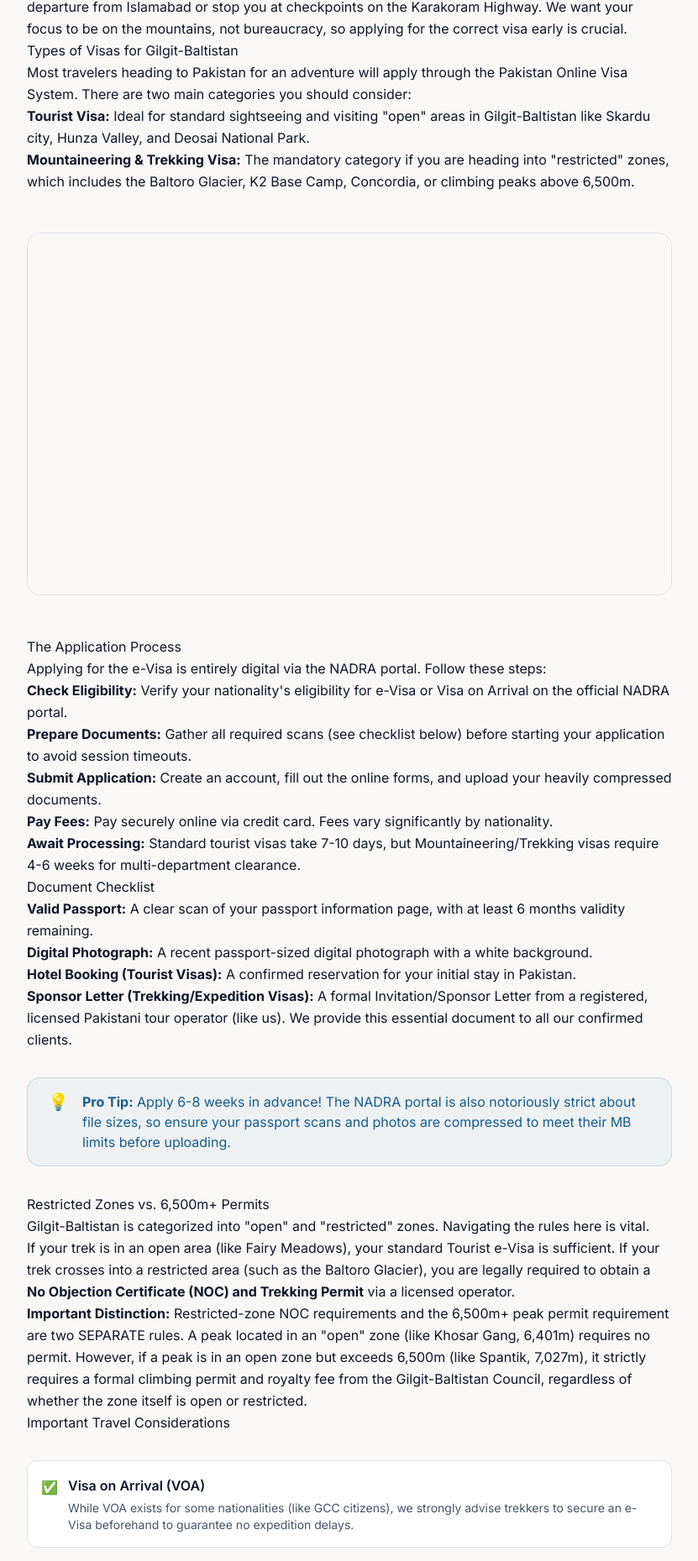
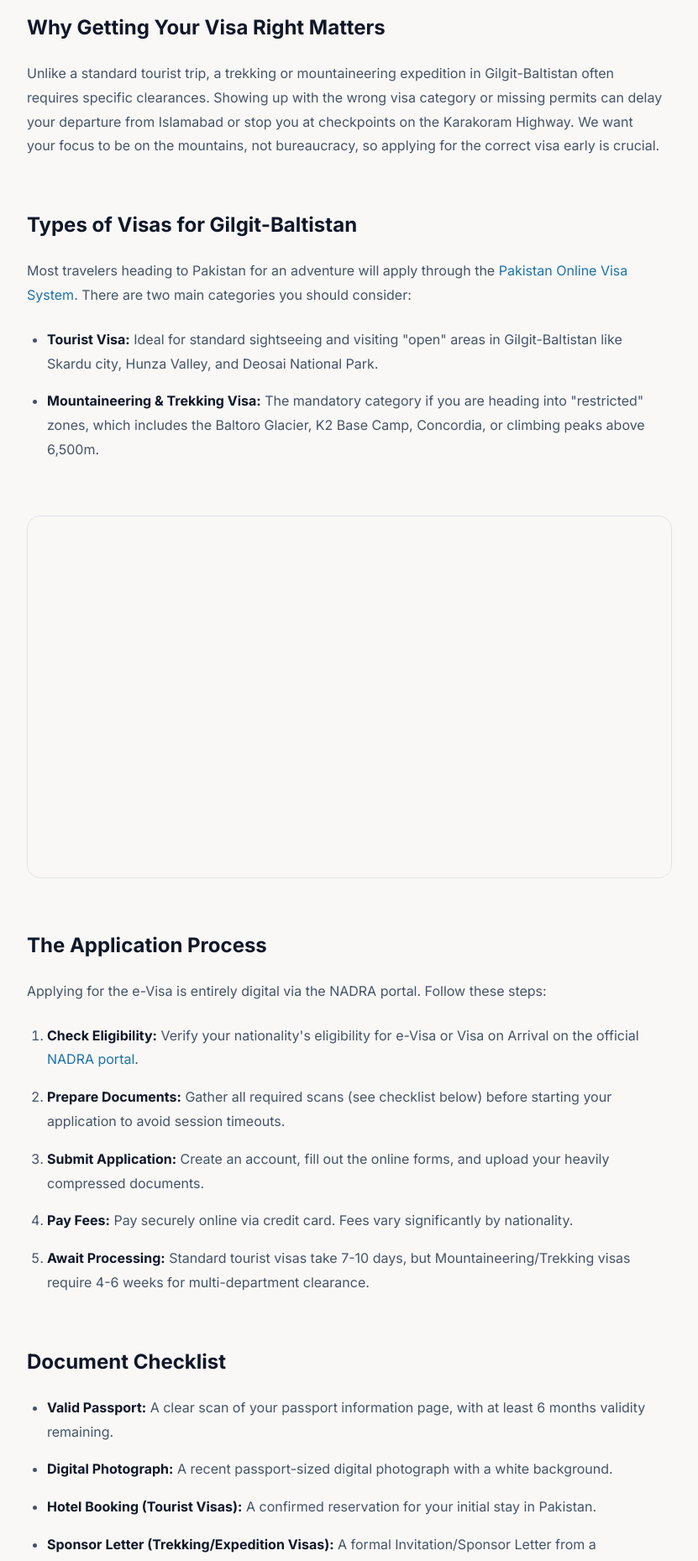
Before and after one commit to zaigham63466-sketch/WEBSITE-FINAL, a React (Vite) app: page /pakistan-visa-guide in a window 1280 px wide. Shown: the part 878-2737 px from the top of the page at 84% size, without its empty margins (224-1055 px from the left). Built offline with nearby package versions, Linux system fonts and the light colour scheme.

Commit message:
Fix typography and spacing issues on Visa Guide page

```diff
--- a/src/pages/VisaGuidePage.tsx
+++ b/src/pages/VisaGuidePage.tsx
@@ -15,39 +15,41 @@ export default function VisaGuidePage() {
       <section className="py-16 px-6">
         <div className="max-w-3xl mx-auto flex flex-col gap-12">
           <ScrollReveal>
-            <div className="prose prose-invert prose-lg max-w-none prose-headings:font-semibold prose-a:text-primary hover:prose-a:text-primary/80">
+            <div className="text-base">
 
-              <p className="lead text-xl text-muted-foreground mb-8">
+              <p className="text-xl text-muted-foreground leading-[1.8] mb-12 max-w-[75ch]">
                 Planning a trek in the Karakoram is an exciting journey, and the first step is getting your paperwork in order. Pakistan's visa process has been heavily modernized in recent years, making it easier than ever for foreign trekkers and mountaineers to explore Gilgit-Baltistan. Here is exactly what you need to know to secure your visa smoothly.
               </p>
 
               {/* Table of Contents */}
-              <div className="bg-card/50 border border-border rounded-xl p-6 mb-12 not-prose">
+              <div className="bg-card/50 border border-border rounded-xl p-6 mb-16">
                 <h3 className="text-lg font-bold mb-4 text-foreground">Table of Contents</h3>
-                <ul className="space-y-2 text-sm">
+                <ul className="space-y-2 text-sm list-none p-0">
                   <li><a href="#visa-types" className="text-muted-foreground hover:text-primary transition-colors">Types of Visas for Gilgit-Baltistan</a></li>
                   <li><a href="#application-process" className="text-muted-foreground hover:text-primary transition-colors">The Application Process</a></li>
+                  <li><a href="#document-checklist" className="text-muted-foreground hover:text-primary transition-colors">Document Checklist</a></li>
                   <li><a href="#restricted-zones" className="text-muted-foreground hover:text-primary transition-colors">Restricted Zones vs. 6,500m+ Permits</a></li>
                   <li><a href="#considerations" className="text-muted-foreground hover:text-primary transition-colors">Important Travel Considerations</a></li>
                   <li><a href="#faq" className="text-muted-foreground hover:text-primary transition-colors">Frequently Asked Questions</a></li>
                 </ul>
               </div>
 
-              <h2>Why Getting Your Visa Right Matters</h2>
-              <p>
+              <h2 className="text-2xl font-bold mt-16 mb-6 text-foreground">Why Getting Your Visa Right Matters</h2>
+              <p className="text-muted-foreground leading-[1.8] mb-8 max-w-[75ch]">
                 Unlike a standard tourist trip, a trekking or mountaineering expedition in Gilgit-Baltistan often requires specific clearances. Showing up with the wrong visa category or missing permits can delay your departure from Islamabad or stop you at checkpoints on the Karakoram Highway. We want your focus to be on the mountains, not bureaucracy, so applying for the correct visa early is crucial.
               </p>
 
-              <h2 id="visa-types">Types of Visas for Gilgit-Baltistan</h2>
-              <p>
-                Most travelers heading to Pakistan for an adventure will apply through the <a href="https://visa.nadra.gov.pk/" target="_blank" rel="noopener noreferrer">Pakistan Online Visa System</a>. There are two main categories you should consider:
+              <h2 id="visa-types" className="text-2xl font-bold mt-16 mb-6 text-foreground">Types of Visas for Gilgit-Baltistan</h2>
+              <p className="text-muted-foreground leading-[1.8] mb-6 max-w-[75ch]">
+                Most travelers heading to Pakistan for an adventure will apply through the <a href="https://visa.nadra.gov.pk/" target="_blank" rel="noopener noreferrer" className="text-primary hover:text-primary/80 transition-colors">Pakistan Online Visa System</a>. There are two main categories you should consider:
               </p>
-              <ul>
-                <li><strong>Tourist Visa:</strong> Ideal for standard sightseeing and visiting "open" areas in Gilgit-Baltistan like Skardu city, Hunza Valley, and Deosai National Park.</li>
-                <li><strong>Mountaineering & Trekking Visa:</strong> The mandatory category if you are heading into "restricted" zones, which includes the Baltoro Glacier, K2 Base Camp, Concordia, or climbing peaks above 6,500m.</li>
+
+              <ul className="list-disc pl-6 space-y-4 mb-10 max-w-[75ch] text-muted-foreground leading-[1.8]">
+                <li><strong className="text-foreground">Tourist Visa:</strong> Ideal for standard sightseeing and visiting "open" areas in Gilgit-Baltistan like Skardu city, Hunza Valley, and Deosai National Park.</li>
+                <li><strong className="text-foreground">Mountaineering & Trekking Visa:</strong> The mandatory category if you are heading into "restricted" zones, which includes the Baltoro Glacier, K2 Base Camp, Concordia, or climbing peaks above 6,500m.</li>
               </ul>
 
-              <div className="my-12 aspect-video w-full rounded-xl overflow-hidden border border-border bg-muted not-prose">
+              <div className="my-16 aspect-video w-full rounded-xl overflow-hidden border border-border bg-muted">
                 {/* YOUR_YOUTUBE_EMBED_URL_HERE */}
                 <iframe
                   className="w-full h-full"
@@ -58,70 +60,73 @@ export default function VisaGuidePage() {
                 ></iframe>
               </div>
 
-              <h2 id="application-process">The Application Process</h2>
-              <p>
+              <h2 id="application-process" className="text-2xl font-bold mt-16 mb-6 text-foreground">The Application Process</h2>
+              <p className="text-muted-foreground leading-[1.8] mb-6 max-w-[75ch]">
                 Applying for the e-Visa is entirely digital via the NADRA portal. Follow these steps:
               </p>
-              <ol>
-                <li><strong>Check Eligibility:</strong> Verify your nationality's eligibility for e-Visa or Visa on Arrival on the official <a href="https://visa.nadra.gov.pk/" target="_blank" rel="noopener noreferrer">NADRA portal</a>.</li>
-                <li><strong>Prepare Documents:</strong> Gather all required scans (see checklist below) before starting your application to avoid session timeouts.</li>
-                <li><strong>Submit Application:</strong> Create an account, fill out the online forms, and upload your heavily compressed documents.</li>
-                <li><strong>Pay Fees:</strong> Pay securely online via credit card. Fees vary significantly by nationality.</li>
-                <li><strong>Await Processing:</strong> Standard tourist visas take 7-10 days, but Mountaineering/Trekking visas require 4-6 weeks for multi-department clearance.</li>
+
+              <ol className="list-decimal pl-6 space-y-4 mb-10 max-w-[75ch] text-muted-foreground leading-[1.8]">
+                <li><strong className="text-foreground">Check Eligibility:</strong> Verify your nationality's eligibility for e-Visa or Visa on Arrival on the official <a href="https://visa.nadra.gov.pk/" target="_blank" rel="noopener noreferrer" className="text-primary hover:text-primary/80 transition-colors">NADRA portal</a>.</li>
+                <li><strong className="text-foreground">Prepare Documents:</strong> Gather all required scans (see checklist below) before starting your application to avoid session timeouts.</li>
+                <li><strong className="text-foreground">Submit Application:</strong> Create an account, fill out the online forms, and upload your heavily compressed documents.</li>
+                <li><strong className="text-foreground">Pay Fees:</strong> Pay securely online via credit card. Fees vary significantly by nationality.</li>
+                <li><strong className="text-foreground">Await Processing:</strong> Standard tourist visas take 7-10 days, but Mountaineering/Trekking visas require 4-6 weeks for multi-department clearance.</li>
               </ol>
 
-              <h3>Document Checklist</h3>
-              <ul>
-                <li><strong>Valid Passport:</strong> A clear scan of your passport information page, with at least 6 months validity remaining.</li>
-                <li><strong>Digital Photograph:</strong> A recent passport-sized digital photograph with a white background.</li>
-                <li><strong>Hotel Booking (Tourist Visas):</strong> A confirmed reservation for your initial stay in Pakistan.</li>
-                <li><strong>Sponsor Letter (Trekking/Expedition Visas):</strong> A formal Invitation/Sponsor Letter from a registered, licensed Pakistani tour operator (like us). We provide this essential document to all our confirmed clients.</li>
+              <h2 id="document-checklist" className="text-2xl font-bold mt-16 mb-6 text-foreground">Document Checklist</h2>
+              <ul className="list-disc pl-6 space-y-4 mb-10 max-w-[75ch] text-muted-foreground leading-[1.8]">
+                <li><strong className="text-foreground">Valid Passport:</strong> A clear scan of your passport information page, with at least 6 months validity remaining.</li>
+                <li><strong className="text-foreground">Digital Photograph:</strong> A recent passport-sized digital photograph with a white background.</li>
+                <li><strong className="text-foreground">Hotel Booking (Tourist Visas):</strong> A confirmed reservation for your initial stay in Pakistan.</li>
+                <li><strong className="text-foreground">Sponsor Letter (Trekking/Expedition Visas):</strong> A formal Invitation/Sponsor Letter from a registered, licensed Pakistani tour operator (like us). We provide this essential document to all our confirmed clients.</li>
               </ul>
 
-              <div className="bg-accent/50 text-accent-foreground px-6 py-4 rounded-xl border border-primary/20 my-8 flex gap-4 items-start not-prose">
-                <span className="text-xl leading-none mt-0.5">💡</span>
-                <p className="m-0 text-sm md:text-base leading-relaxed"><strong>Pro Tip:</strong> Apply 6-8 weeks in advance! The NADRA portal is also notoriously strict about file sizes, so ensure your passport scans and photos are compressed to meet their MB limits before uploading.</p>
+              <div className="bg-accent/50 text-accent-foreground px-6 py-5 rounded-xl border border-primary/20 my-12 flex gap-4 items-start">
+                <span className="text-xl leading-none mt-1">💡</span>
+                <p className="m-0 text-sm md:text-base leading-[1.8]">
+                  <strong className="text-foreground">Pro Tip:</strong> Apply 6-8 weeks in advance! The NADRA portal is also notoriously strict about file sizes, so ensure your passport scans and photos are compressed to meet their MB limits before uploading.
+                </p>
               </div>
 
-              <h2 id="restricted-zones">Restricted Zones vs. 6,500m+ Permits</h2>
-              <p>
+              <h2 id="restricted-zones" className="text-2xl font-bold mt-16 mb-6 text-foreground">Restricted Zones vs. 6,500m+ Permits</h2>
+              <p className="text-muted-foreground leading-[1.8] mb-6 max-w-[75ch]">
                 Gilgit-Baltistan is categorized into "open" and "restricted" zones. Navigating the rules here is vital.
               </p>
-              <p>
-                If your trek is in an open area (like Fairy Meadows), your standard Tourist e-Visa is sufficient. If your trek crosses into a restricted area (such as the Baltoro Glacier), you are legally required to obtain a <strong>No Objection Certificate (NOC) and Trekking Permit</strong> via a licensed operator.
+              <p className="text-muted-foreground leading-[1.8] mb-6 max-w-[75ch]">
+                If your trek is in an open area (like Fairy Meadows), your standard Tourist e-Visa is sufficient. If your trek crosses into a restricted area (such as the Baltoro Glacier), you are legally required to obtain a <strong className="text-foreground">No Objection Certificate (NOC) and Trekking Permit</strong> via a licensed operator.
               </p>
-              <p>
-                <strong>Important Distinction:</strong> Restricted-zone NOC requirements and the 6,500m+ peak permit requirement are two SEPARATE rules. A peak located in an "open" zone (like Khosar Gang, 6,401m) requires no permit. However, if a peak is in an open zone but exceeds 6,500m (like Spantik, 7,027m), it strictly requires a formal climbing permit and royalty fee from the <a href="https://gilgitbaltistancouncil.gov.pk/" target="_blank" rel="noopener noreferrer">Gilgit-Baltistan Council</a>, regardless of whether the zone itself is open or restricted.
+              <p className="text-muted-foreground leading-[1.8] mb-10 max-w-[75ch]">
+                <strong className="text-foreground">Important Distinction:</strong> Restricted-zone NOC requirements and the 6,500m+ peak permit requirement are two SEPARATE rules. A peak located in an "open" zone (like Khosar Gang, 6,401m) requires no permit. However, if a peak is in an open zone but exceeds 6,500m (like Spantik, 7,027m), it strictly requires a formal climbing permit and royalty fee from the <a href="https://gilgitbaltistancouncil.gov.pk/" target="_blank" rel="noopener noreferrer" className="text-primary hover:text-primary/80 transition-colors">Gilgit-Baltistan Council</a>, regardless of whether the zone itself is open or restricted.
               </p>
 
-              <h2 id="considerations">Important Travel Considerations</h2>
-              <div className="not-prose space-y-4 my-8">
-                <div className="flex gap-3 items-start p-4 bg-card border border-border rounded-lg">
+              <h2 id="considerations" className="text-2xl font-bold mt-16 mb-6 text-foreground">Important Travel Considerations</h2>
+              <div className="space-y-4 my-10 max-w-[75ch]">
+                <div className="flex gap-3 items-start p-5 bg-card border border-border rounded-lg">
                   <span className="text-green-500 shrink-0 mt-0.5">✅</span>
                   <div>
                     <h4 className="font-semibold text-foreground">Visa on Arrival (VOA)</h4>
-                    <p className="text-sm text-muted-foreground mt-1">While VOA exists for some nationalities (like GCC citizens), we strongly advise trekkers to secure an e-Visa beforehand to guarantee no expedition delays.</p>
+                    <p className="text-sm text-muted-foreground mt-1.5 leading-relaxed">While VOA exists for some nationalities (like GCC citizens), we strongly advise trekkers to secure an e-Visa beforehand to guarantee no expedition delays.</p>
                   </div>
                 </div>
-                <div className="flex gap-3 items-start p-4 bg-card border border-border rounded-lg">
+                <div className="flex gap-3 items-start p-5 bg-card border border-border rounded-lg">
                   <span className="text-green-500 shrink-0 mt-0.5">✅</span>
                   <div>
                     <h4 className="font-semibold text-foreground">Visa Extensions</h4>
-                    <p className="text-sm text-muted-foreground mt-1">You can apply for a visa extension online through the same NADRA portal if your expedition runs longer than expected due to weather.</p>
+                    <p className="text-sm text-muted-foreground mt-1.5 leading-relaxed">You can apply for a visa extension online through the same NADRA portal if your expedition runs longer than expected due to weather.</p>
                   </div>
                 </div>
-                <div className="flex gap-3 items-start p-4 bg-card border border-border rounded-lg">
+                <div className="flex gap-3 items-start p-5 bg-card border border-border rounded-lg">
                   <span className="text-green-500 shrink-0 mt-0.5">✅</span>
                   <div>
                     <h4 className="font-semibold text-foreground">Carry Physical Copies</h4>
-                    <p className="text-sm text-muted-foreground mt-1">Always carry printed copies of your e-Visa Grant Notice, passport details page, and NOC. You will hand these over at various checkpoints.</p>
+                    <p className="text-sm text-muted-foreground mt-1.5 leading-relaxed">Always carry printed copies of your e-Visa Grant Notice, passport details page, and NOC. You will hand these over at various checkpoints.</p>
                   </div>
                 </div>
               </div>
 
-              <h2 id="faq">Frequently Asked Questions</h2>
+              <h2 id="faq" className="text-2xl font-bold mt-16 mb-6 text-foreground">Frequently Asked Questions</h2>
 
-              <div className="not-prose mt-8 mb-12">
+              <div className="mt-8 mb-16">
                 <Accordion type="single" collapsible defaultValue="faq-1" className="space-y-3">
                   <AccordionItem value="faq-1" className="bg-card border border-border rounded-lg px-5 data-[state=open]:border-primary/30 transition-colors">
                     <AccordionTrigger className="hover:no-underline py-4">
@@ -130,7 +135,7 @@ export default function VisaGuidePage() {
                         <span className="font-medium text-foreground text-base md:text-lg">Do I need a permit to climb a 6,000m peak like Khosar Gang?</span>
                       </div>
                     </AccordionTrigger>
-                    <AccordionContent className="text-muted-foreground pb-4 pl-13 text-base">
+                    <AccordionContent className="text-muted-foreground pb-4 pl-13 text-base leading-relaxed">
                       Khosar Gang (6,401m) is in an open zone and does not require a restricted trekking permit or a peak permit. However, any peak in Pakistan that exceeds 6,500m strictly requires a formal climbing permit and royalty fee, regardless of its location.
                     </AccordionContent>
                   </AccordionItem>
@@ -141,7 +146,7 @@ export default function VisaGuidePage() {
                         <span className="font-medium text-foreground text-base md:text-lg">Can I trek to K2 Base Camp without a guide?</span>
                       </div>
                     </AccordionTrigger>
-                    <AccordionContent className="text-muted-foreground pb-4 pl-13 text-base">
+                    <AccordionContent className="text-muted-foreground pb-4 pl-13 text-base leading-relaxed">
                       No. K2 Base Camp is located within a restricted military zone. Independent trekking is entirely illegal here; you must be part of an organized tour with a licensed guide and hold a formal NOC permit.
                     </AccordionContent>
                   </AccordionItem>
@@ -152,19 +157,19 @@ export default function VisaGuidePage() {
                         <span className="font-medium text-foreground text-base md:text-lg">Will you help me with my visa?</span>
                       </div>
                     </AccordionTrigger>
-                    <AccordionContent className="text-muted-foreground pb-4 pl-13 text-base">
+                    <AccordionContent className="text-muted-foreground pb-4 pl-13 text-base leading-relaxed">
                       Absolutely. For all clients booking treks or expeditions with us, we issue the mandatory Letter of Invitation (LOI) and handle the submission of your NOC permit paperwork in Islamabad.
                     </AccordionContent>
                   </AccordionItem>
                 </Accordion>
               </div>
 
-              <hr className="my-10 border-border" />
+              <hr className="my-16 border-border" />
 
-              <div className="bg-card p-8 rounded-xl border border-border text-center not-prose">
-                <h3 className="text-2xl font-semibold mb-4 text-foreground">Ready to start planning?</h3>
-                <p className="text-muted-foreground mb-6">If you're confused about which visa you need for your specific route, reach out to our team. We handle the bureaucracy so you can focus on the climb.</p>
-                <Link to="/contact" className="inline-flex items-center justify-center px-6 py-3 bg-primary text-primary-foreground rounded-full font-medium hover:opacity-90 transition-opacity">
+              <div className="bg-card p-8 rounded-xl border border-border text-center max-w-3xl mx-auto">
+                <h3 className="text-2xl font-bold mb-4 text-foreground">Ready to start planning?</h3>
+                <p className="text-muted-foreground leading-relaxed mb-8">If you're confused about which visa you need for your specific route, reach out to our team. We handle the bureaucracy so you can focus on the climb.</p>
+                <Link to="/contact" className="inline-flex items-center justify-center px-8 py-3.5 bg-primary text-primary-foreground rounded-full font-medium hover:opacity-90 transition-opacity">
                   Contact Us for Trip Planning
                 </Link>
               </div>
```
